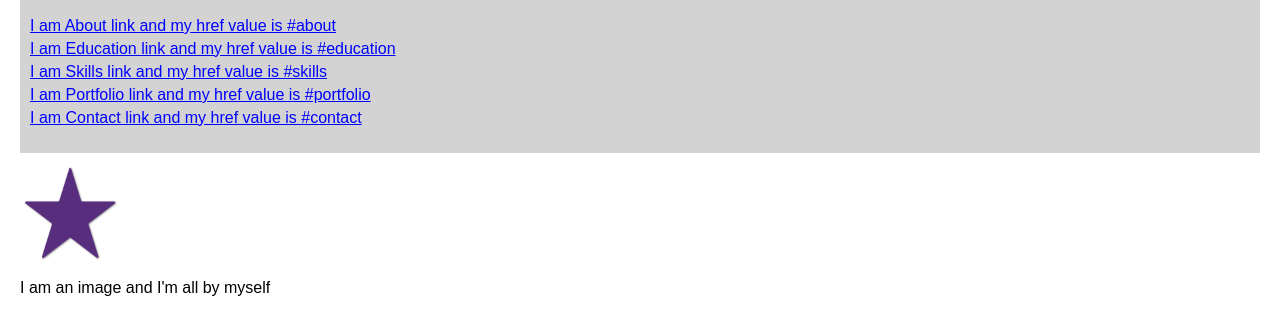
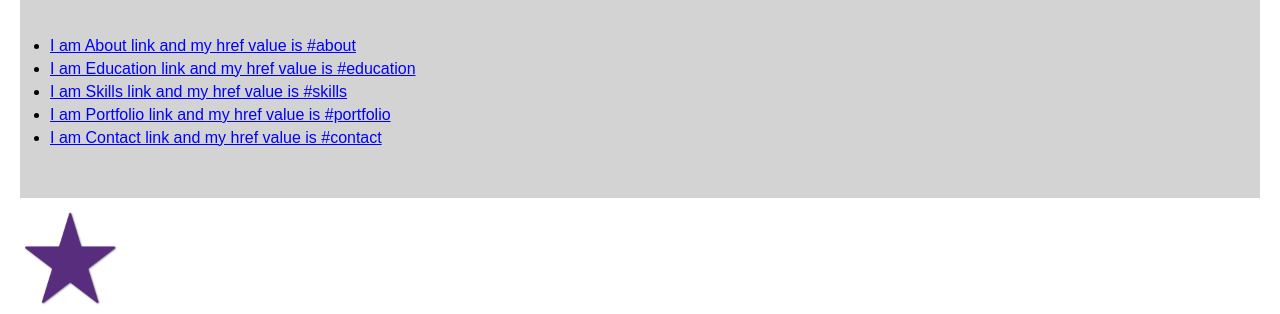
Before and after one commit to missai16/online-cv, a plain HTML site: page index.html in a window 1280 px wide. Shown: the part 81-395 px from the top of the page. Drawn offline with Linux system fonts and the light colour scheme.

Commit message:
Update index.html

```diff
--- a/index.html
+++ b/index.html
@@ -17,8 +17,8 @@ header {
 }
 
 nav ul {
-    list-style-type: none;
-    padding: 0;
+    list-style-type: disc;
+    padding: 20px;
 }
 
 nav ul li {
```
